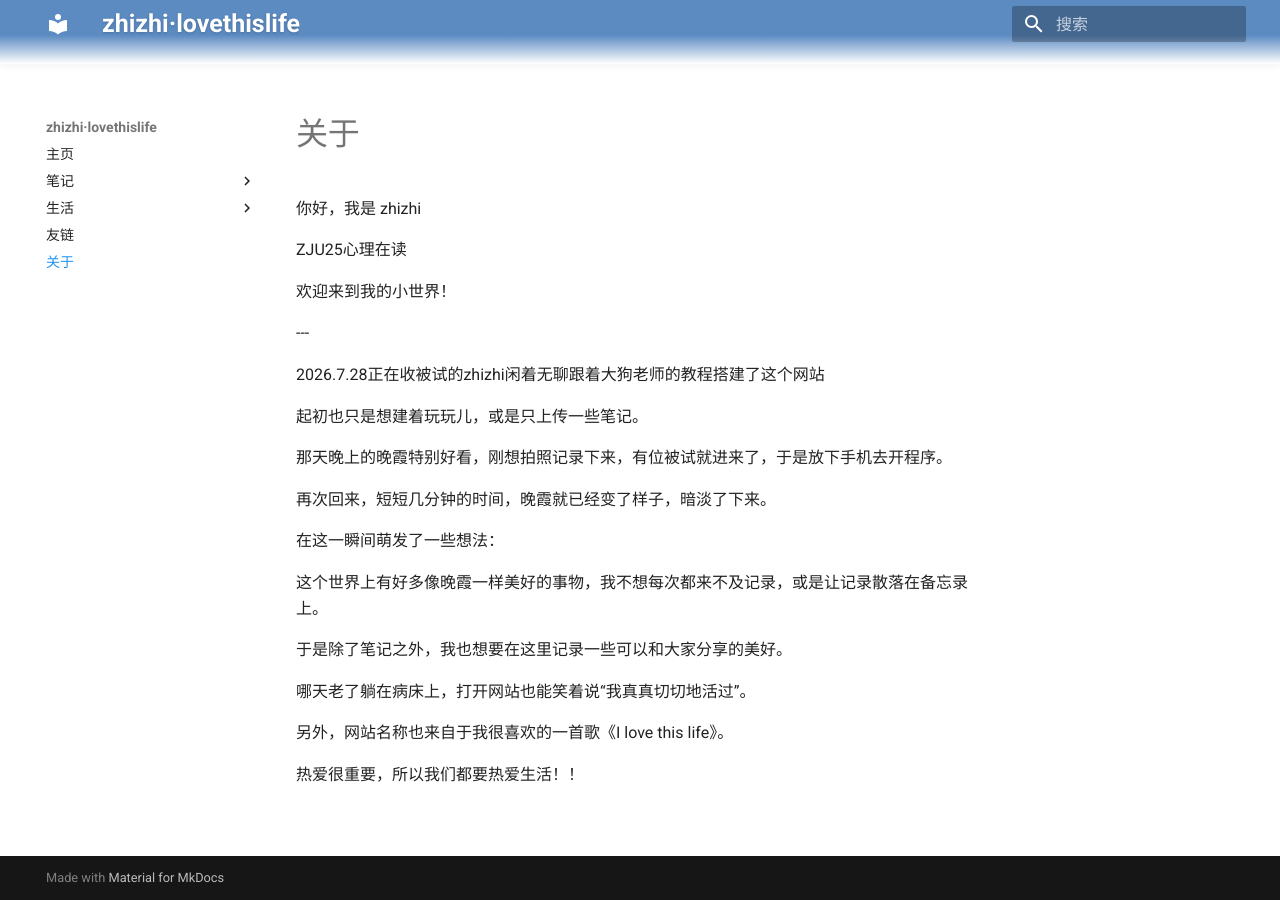
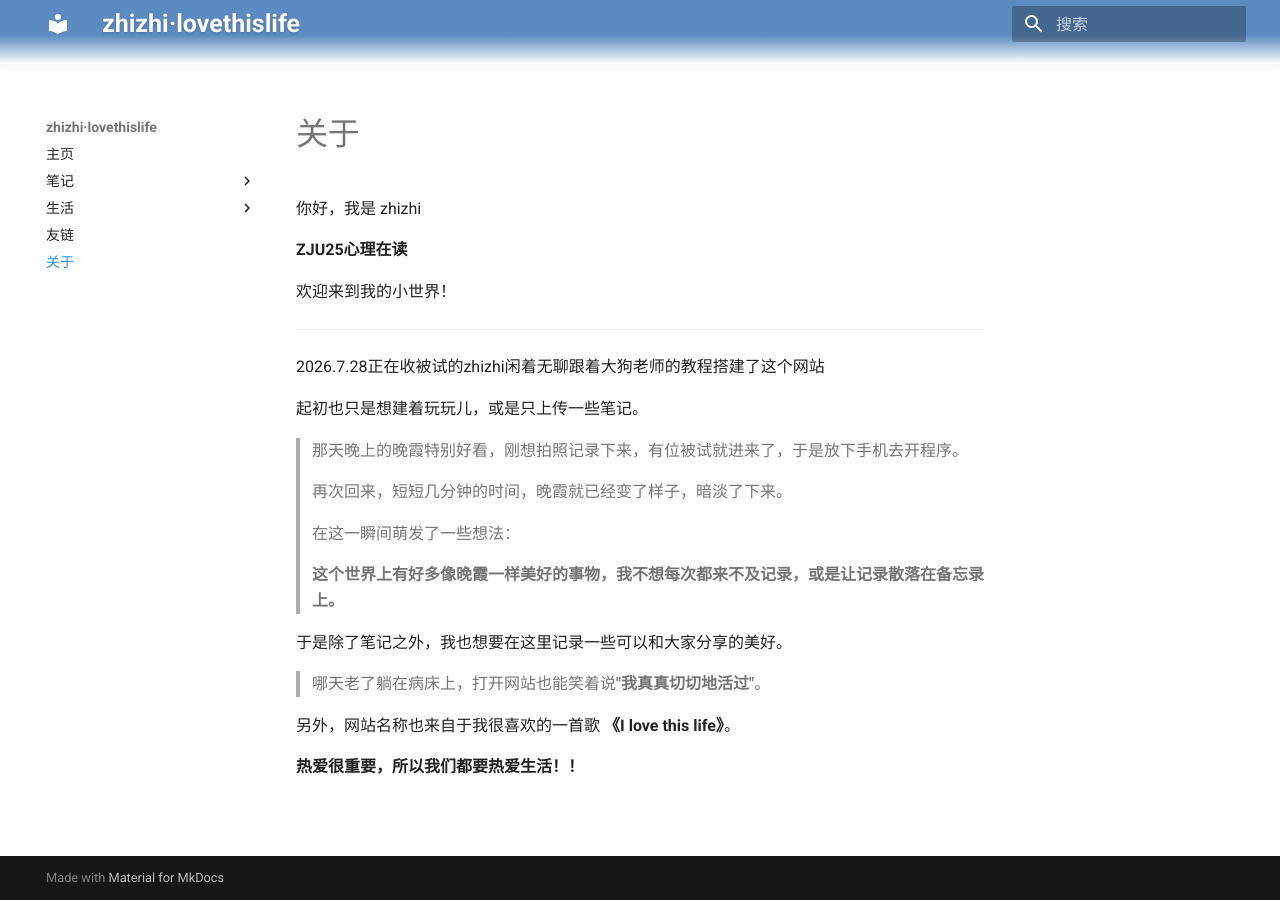
Before and after one commit to Zhi1Pan/Zhi1Pan.github.io, an MkDocs documentation site: the page built from docs/about/index.md, in a window 1280 px wide. Built offline with MkDocs 1.6.1 and Material for MkDocs 9.7.7, drawn with Linux system fonts in a browser that asks for light colours.

Commit message:
美化「关于」页面排版：加重强调、引用块高亮故事、精简分割线

```diff
--- a/docs/about/index.md
+++ b/docs/about/index.md
@@ -2,36 +2,28 @@
 
 你好，我是 zhizhi
 
-ZJU25心理在读
+**ZJU25心理在读**
 
 欢迎来到我的小世界！
 
-\---
-
-
+---
 
 2026.7.28正在收被试的zhizhi闲着无聊跟着大狗老师的教程搭建了这个网站
 
 起初也只是想建着玩玩儿，或是只上传一些笔记。
 
-
-
-那天晚上的晚霞特别好看，刚想拍照记录下来，有位被试就进来了，于是放下手机去开程序。
-
-再次回来，短短几分钟的时间，晚霞就已经变了样子，暗淡了下来。
-
-在这一瞬间萌发了一些想法：
-
-这个世界上有好多像晚霞一样美好的事物，我不想每次都来不及记录，或是让记录散落在备忘录上。
-
-
+> 那天晚上的晚霞特别好看，刚想拍照记录下来，有位被试就进来了，于是放下手机去开程序。
+>
+> 再次回来，短短几分钟的时间，晚霞就已经变了样子，暗淡了下来。
+>
+> 在这一瞬间萌发了一些想法：
+>
+> **这个世界上有好多像晚霞一样美好的事物，我不想每次都来不及记录，或是让记录散落在备忘录上。**
 
 于是除了笔记之外，我也想要在这里记录一些可以和大家分享的美好。
 
-哪天老了躺在病床上，打开网站也能笑着说“我真真切切地活过”。
+> 哪天老了躺在病床上，打开网站也能笑着说**"我真真切切地活过"**。
 
+另外，网站名称也来自于我很喜欢的一首歌 **《I love this life》**。
 
-
-另外，网站名称也来自于我很喜欢的一首歌《I love this life》。
-
-热爱很重要，所以我们都要热爱生活！！
+**热爱很重要，所以我们都要热爱生活！！**
```
